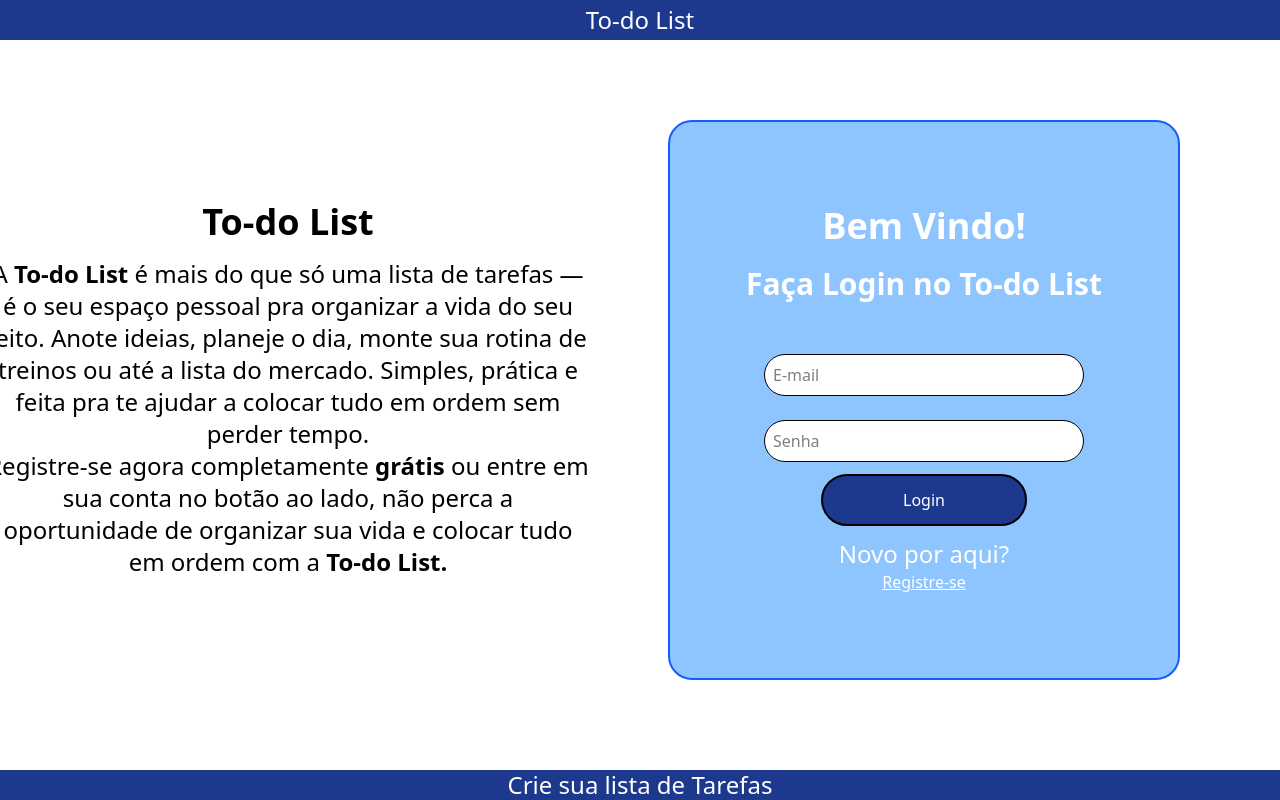
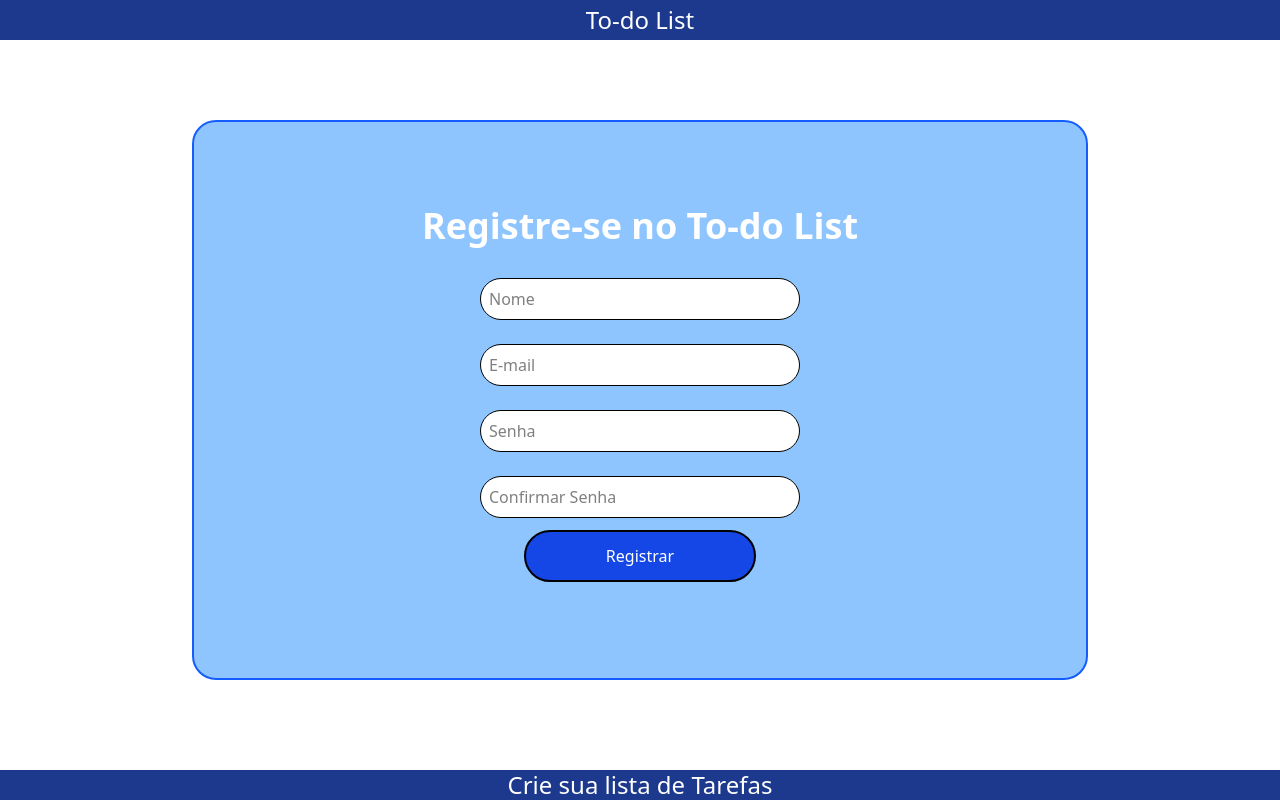
Before and after one commit to Goken5/to-do-list-2, a React app in the folder frontend/: page /register in a window 1280 px wide. Built offline with nearby package versions, Linux system fonts and the light colour scheme; the HTML template or start-up script is replaced by a standard one.

Commit message:
criação da página de registro

```diff
--- a/frontend/src/App.tsx
+++ b/frontend/src/App.tsx
@@ -1,13 +1,15 @@
 import { Route, Routes } from 'react-router-dom';
-import MainPage from './pages/LoginPage';
+import LoginPage from './pages/LoginPage';
+import RegisterPage from "./pages/RegisterPage"
 import './index.css'
 
 function App() {
   return (
     <div>
       <Routes>
-        <Route path='*' element={<MainPage />}/>
-        <Route path='/login' element={<MainPage />} />
+        <Route path='*' element={<LoginPage />}/>
+        <Route path='/login' element={<LoginPage />} />
+        <Route path='/register' element={<RegisterPage />} />
       </Routes>
     </div>
   )
--- a/frontend/src/components/AboutDiv.tsx
+++ b/frontend/src/components/AboutDiv.tsx
@@ -3,7 +3,7 @@ export default function About(){
     <div className="flex flex-col text-center w-[90vw] sm:w-[50vw] h-auto sm:h-[80vh] rounded-3xl items-center justify-center p-4 mb-5">
       <h1 className="text-4xl font-bold mb-4">To-do List</h1>
       <p className="text-2xl">
-        A <strong>To-do List</strong> é mais do que só uma lista de tarefas —
+        A <strong>To-do List</strong> é mais do que só uma lista de tarefas,
         é o seu espaço pessoal pra organizar a vida do seu jeito.
         Anote ideias, planeje o dia, monte sua rotina de treinos ou até
         a lista do mercado. Simples, prática e feita pra te ajudar
--- a/frontend/src/components/LoginDiv.tsx
+++ b/frontend/src/components/LoginDiv.tsx
@@ -15,21 +15,32 @@ export function Login(){
             <Input type="email" placeholder="E-mail"/>
             <Input type="password" placeholder="Senha"/>
             <button type="submit" className="
-            bg-blue-900 rounded-4xl border-black border-2 p-3 pr-20 pl-20
+            bg-blue-700 rounded-4xl border-black border-2 p-3 pr-20 pl-20
               hover:scale-110 hover:cursor-pointer transition-all
             text-white hover:text-black hover:shadow-2xl
             hover:shadow-black mb-3">Login</button>
-            <p className="text-white text-2xl">Novo por aqui?</p> <button className="text-white underline transition-all hover:scale-110 hover:cursor-pointer" onClick={() => navigate('/registro')}>Registre-se</button>
+            <div className="flex items-center gap-2 text-white text-2xl">
+            <p>Não tem uma conta ainda?</p>
+             <button className=" underline transition-all hover:scale-110 hover:cursor-pointer"
+              onClick={() => navigate('/register')}>Registre-se</button>
+            </div>
+
         </form>
     )
 }
-export function Registro(){
+export function SignUp(){
     return(
-        <form className="text-center justify-center border-blue-600 bg-blue-300 rounded-3xl">
+        <form className=" flex flex-col text-center justify-center border-blue-600 border-2 bg-blue-300 sm:w-[70vw] w-[90vw] h-[70vh] rounded-3xl items-center">
+            <h1 className="text-4xl text-white font-bold mb-5">Registre-se no To-do List</h1>
             <Input type="text" placeholder="Nome"/>
             <Input type="email" placeholder="E-mail"/>
             <Input type="password" placeholder="Senha" />
             <Input type="passoword" placeholder="Confirmar Senha" />
+            <button type="submit" className="
+            bg-blue-700 rounded-4xl border-black border-2 p-3 pr-20 pl-20
+              hover:scale-110 hover:cursor-pointer transition-all
+            text-white hover:text-black hover:shadow-2xl
+            hover:shadow-black mb-3">Registrar</button>
         </form>
     )
 }
--- a/frontend/src/pages/LoginPage.tsx
+++ b/frontend/src/pages/LoginPage.tsx
@@ -2,11 +2,10 @@ import { Header, Footer } from "../components/HeaderFooter"
 import { Login } from "../components/LoginDiv"
 import About from "../components/AboutDiv"
 
-export default function MainPage(){
+export default function LoginPage(){
     return(
       <div className="flex flex-col min-h-screen">
         <Header />
-
         <div className="flex flex-1 justify-center sm:justify-end items-center px-4 sm:px-[100px] flex-col-reverse sm:flex-row">
           <div className="w-[90vw] sm:w-[50vw] flex justify-center items-center text-center sm:m-15 ">
             <About />
--- /dev/null
+++ b/frontend/src/pages/RegisterPage.tsx
@@ -0,0 +1,14 @@
+import { Header, Footer } from "../components/HeaderFooter"
+import { SignUp } from "../components/LoginDiv"
+
+export default function RegisterPage(){
+    return(
+        <div className="flex flex-col min-h-screen">
+            <Header />
+            <div className="flex flex-1 justify-center items-center px-4 sm:px-[100px] flex-col-reverse sm:flex-row w-screen">
+                <SignUp />
+            </div>
+            <Footer />
+        </div>
+    )
+}
```
